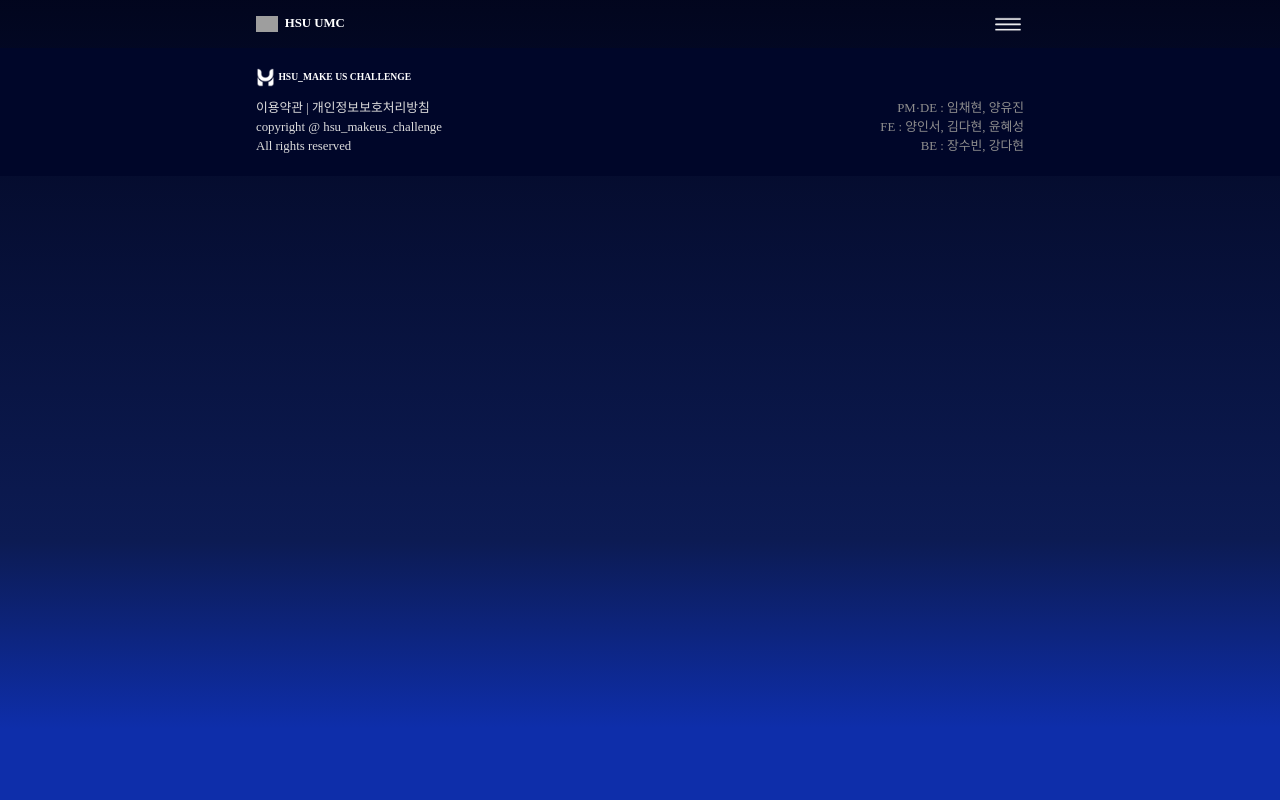
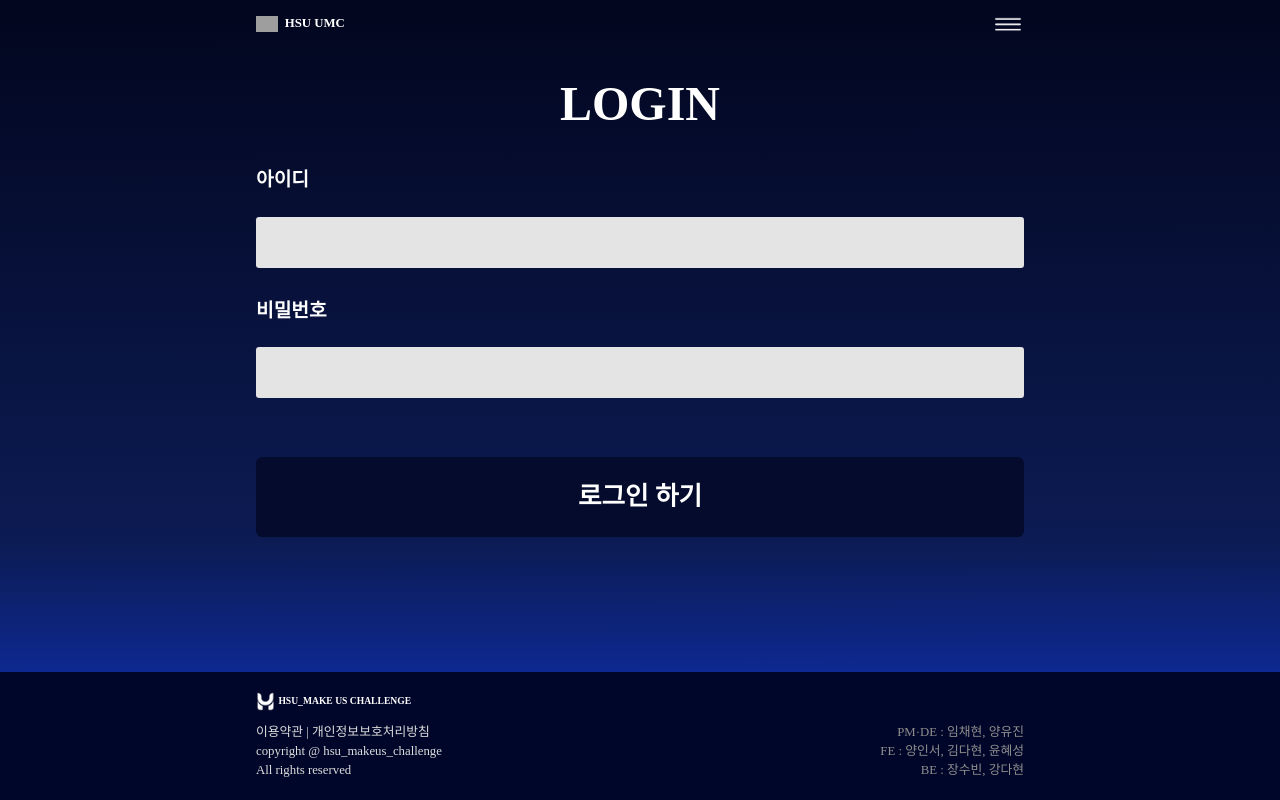
Before and after one commit to 7th-UMC/FE, a React (Vite) app: page /stafflogin in a window 1280 px wide. Built offline with nearby package versions, Linux system fonts and the light colour scheme; grey boxes are pictures that could not be loaded; a web font is replaced by a local one.

Commit message:
✨ staffLogin 완료

```diff
--- a/src/App.jsx
+++ b/src/App.jsx
@@ -12,6 +12,8 @@ import Qna from './pages/Qna/Qna';
 import Photo from './pages/Photo/Photo';
 import Recruit from './pages/Recruit/Recruit';
 
+import StaffLogin from "./pages/StaffLogin/StaffLogin";
+
 function App() {
   return (
     <>
@@ -25,6 +27,8 @@ function App() {
           <Route path="/qna" element={<Qna />} />
           <Route path="/photo" element={<Photo />} />
           <Route path="/recruit" element={<Recruit />} />
+
+          <Route path="/stafflogin" element={<StaffLogin />} />
         </Routes>
         <Footer />
       </Router>
--- /dev/null
+++ b/src/pages/StaffLogin/StaffLogin.jsx
@@ -0,0 +1,151 @@
+import { useState } from "react";
+import axios from "axios";
+import styled from "styled-components";
+import colors from "../../styles/colors";
+
+const StaffLoginContainer = styled.div`
+    width: 60%;
+    padding-top: 3.4rem;
+    display: flex;
+    flex-direction: column;
+    align-items: center;
+    text-align: center;
+
+    @media screen and (max-width: 430px) {
+        width: 92%;
+        padding-top: 4rem;
+    }
+`
+
+const StaffLoginP = styled.p`
+    width: 100%;
+    font-size: 6rem;
+    font-weight: 600;
+    line-height: 7.186rem;
+    color: ${colors.white};
+    margin-bottom: 4.598rem;
+
+    @media screen and (max-width: 430px) {
+        font-size: 2.8rem;
+        font-weight: 500;
+        line-height: 3.341rem;
+        margin-bottom: 3rem;
+    }
+`
+
+const InputContainer1 = styled.div`
+    width: 100%;
+    height: 12.3rem;
+    display: flex;
+    flex-direction: column;
+    align-items: flex-start;
+    justify-content: space-between;
+
+    @media screen and (max-width: 430px) {
+        height: 7.1rem;
+    }
+`
+
+const InputContainer2 = styled(InputContainer1)`
+    margin-top: 4rem;
+
+    @media screen and (max-width: 430px) {
+        margin-top: 2.95rem;
+    }
+`
+
+const StaffLoginP2 = styled.p`
+    font-size: 2.4rem;
+    font-weight: 700;
+    line-height: 2.864rem;
+    color: ${colors.white};
+
+    @media screen and (max-width: 430px) {
+        font-size: 1.6rem;
+        line-height: 1.909rem;
+    }
+`
+
+const StaffLoginInput = styled.input`
+    width: 100%;
+    height: 6.4rem;
+    border: none;
+    border-radius: 0.4rem;
+    background-color: ${colors.staffLoginColor};
+    padding: 0 1rem;
+    box-sizing: border-box;
+
+    @media screen and (max-width: 430px) {
+        height: 4rem;
+        border-radius: 0.2rem;
+    }
+`
+
+const LoginButton = styled.button`
+    width: 100%;
+    height: 10rem;
+    border: none;
+    border-radius: 0.8rem;
+    background-color: ${colors.staffLoginColor2};
+    display: flex;
+    justify-content: center;
+    align-items: center;
+    text-align: center;
+    cursor: pointer;
+    font-family: Pretendard;
+    font-size: 3.2rem;
+    font-weight: 800;
+    line-height: 3.819rem;
+    color: ${colors.white};
+    margin-top: 7.402rem;
+
+    @media screen and (max-width: 430px) {
+        height: 4.4rem;
+        border-radius: 0.4rem;
+        font-size: 1.8rem;
+        line-height: 2.148rem;
+        margin-top: 4rem;
+    }
+`
+
+const StaffLogin = () => {
+    const [userId, setUserId] = useState('');
+    const [password, setPassword] = useState('');
+
+    const handleLogin = async () => {
+        try {
+            const response = await axios.post('https://jsonplaceholder.typicode.com/users', { userId, password });
+            console.log(response.data);
+        } catch (error) {
+            console.error('로그인 오류:', error);
+        }
+    };
+
+    return (
+        <div className="pageContainer" style={{display: "flex", justifyContent: "center"}}>
+            <StaffLoginContainer>
+                <StaffLoginP>LOGIN</StaffLoginP>
+                <InputContainer1>
+                    <StaffLoginP2>아이디</StaffLoginP2>
+                    <StaffLoginInput
+                        value={userId}
+                        onChange={(e) => setUserId(e.target.value)}
+                    />
+                </InputContainer1>
+
+                <InputContainer2>
+                    <StaffLoginP2>비밀번호</StaffLoginP2>
+                    <StaffLoginInput
+                        type="password"
+                        value={password}
+                        onChange={(e) => setPassword(e.target.value)}
+                    />
+                </InputContainer2>
+
+                <LoginButton onClick={handleLogin}>로그인 하기</LoginButton>
+            </StaffLoginContainer>
+        </div>
+    );
+}
+
+export default StaffLogin;
--- a/src/styles/colors.js
+++ b/src/styles/colors.js
@@ -31,6 +31,9 @@ const colors = {
     recruitColor4: "#003F7D",
     recruitColor5: "#071038",
 
+    staffLoginColor: "#E4E4E4",
+    staffLoginColor2: "#040B2C",
+
     white: "#FFFFFF",
     black: "#000000"
 };
```
